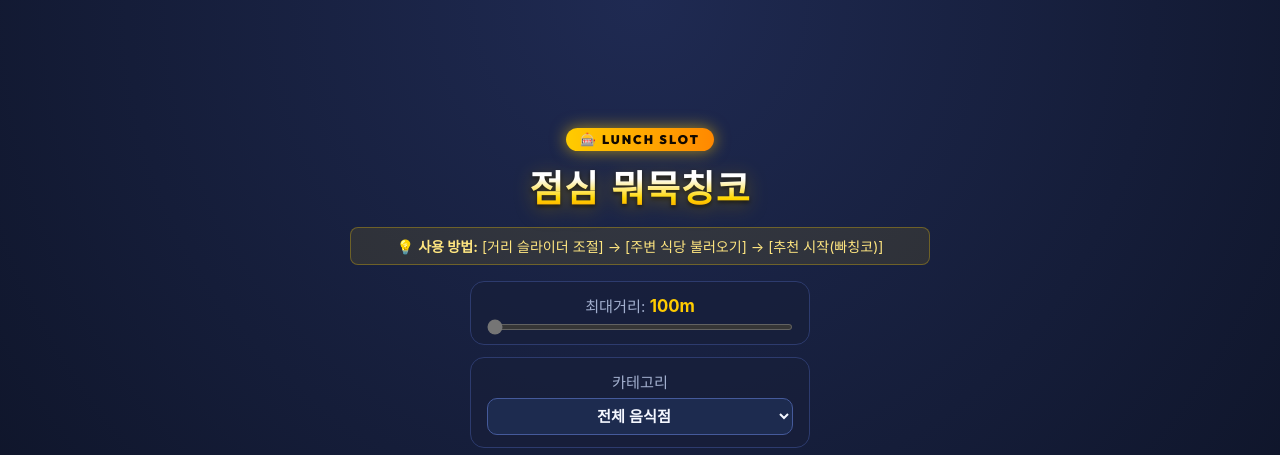
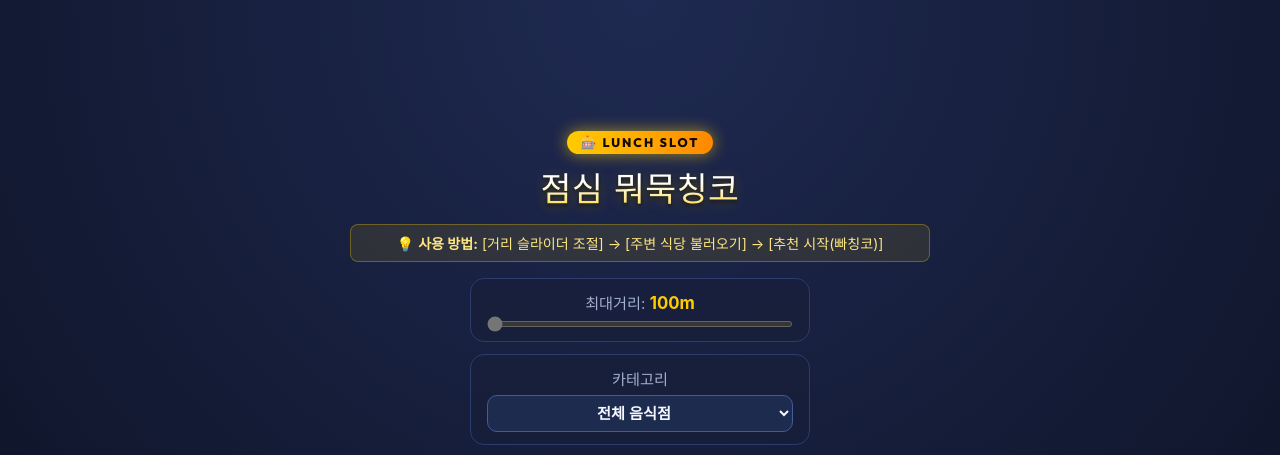
Before and after one commit to ypMarkJo/lunch_slotmachine, a Flask app: page / in a window 1280 px wide. Shown: the top 455 px of the page. Run offline with Flask 3, Linux system fonts and the light colour scheme; data that the repository does not hold is empty; some libraries are stand-ins or nearby versions.

Commit message:
style: Reduce title font weight & apply Do Hyeon sleek font

```diff
--- a/static/style.css
+++ b/static/style.css
@@ -51,13 +51,14 @@ body {
 
 .app-title {
   margin: 4px 0 0;
-  font-family: 'Black Han Sans', 'Impact', sans-serif;
-  font-size: 2.3rem;
-  letter-spacing: 1px;
-  background: linear-gradient(180deg, #ffffff 35%, #ffd700 70%, #ff8800 100%);
+  font-family: 'Do Hyeon', 'Noto Sans KR', sans-serif;
+  font-size: 2.1rem;
+  font-weight: 400;
+  letter-spacing: 0.5px;
+  background: linear-gradient(180deg, #ffffff 40%, #ffe066 85%, #ffa500 100%);
   -webkit-background-clip: text;
   -webkit-text-fill-color: transparent;
-  filter: drop-shadow(0 4px 10px rgba(255, 204, 0, 0.35)) drop-shadow(0 2px 2px rgba(0, 0, 0, 0.8));
+  filter: drop-shadow(0 2px 6px rgba(255, 204, 0, 0.3)) drop-shadow(0 2px 2px rgba(0, 0, 0, 0.8));
 }
 
 .guide-tip {
--- a/templates/index.html
+++ b/templates/index.html
@@ -6,7 +6,7 @@
     <title>점심 빠칭코 추천</title>
     <link rel="preconnect" href="https://fonts.googleapis.com" />
     <link rel="preconnect" href="https://fonts.gstatic.com" crossorigin />
-    <link href="https://fonts.googleapis.com/css2?family=Black+Han+Sans&family=Outfit:wght@800;900&display=swap" rel="stylesheet" />
+    <link href="https://fonts.googleapis.com/css2?family=Do+Hyeon&family=Noto+Sans+KR:wght@700;800&family=Outfit:wght@700;800&display=swap" rel="stylesheet" />
     <link rel="stylesheet" href="{{ url_for('static', filename='style.css') }}" />
   </head>
   <body>
```
Also changed, not shown: 1 other file.
